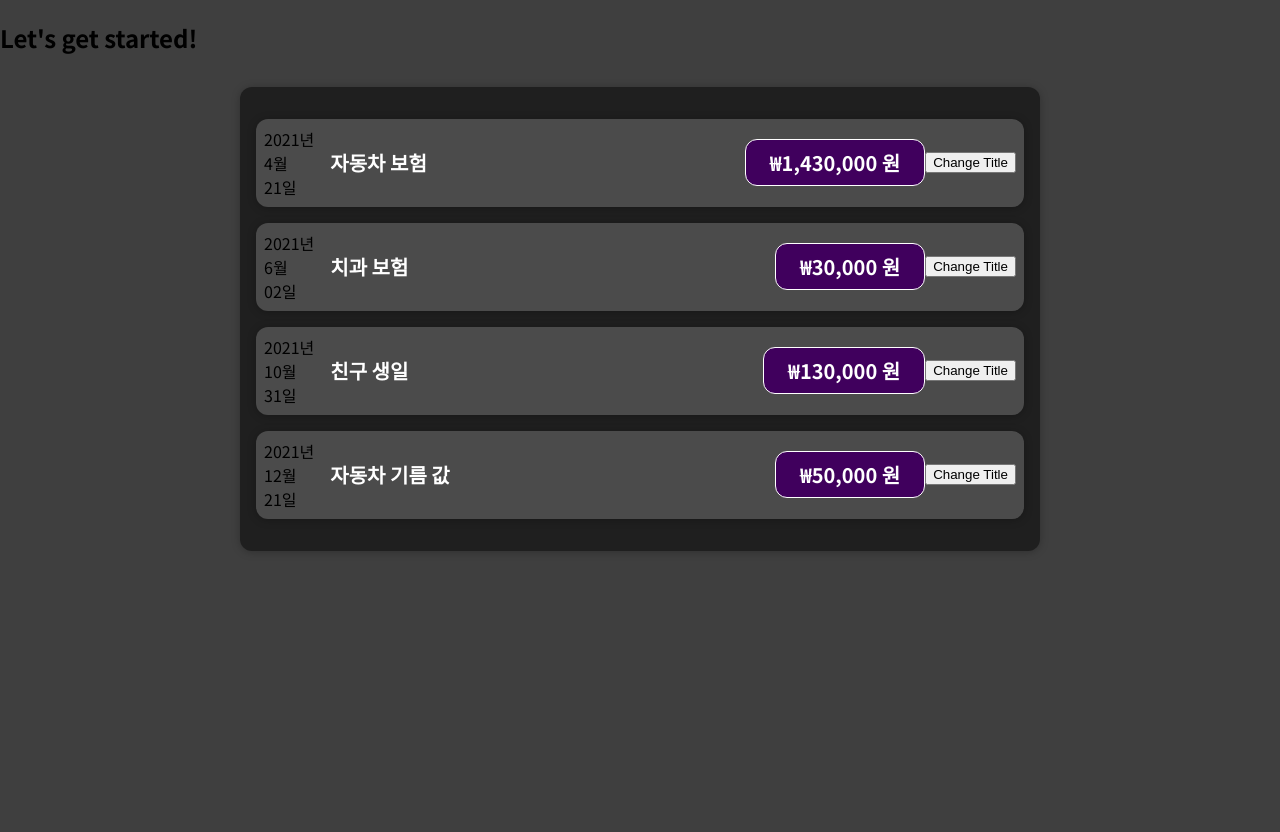
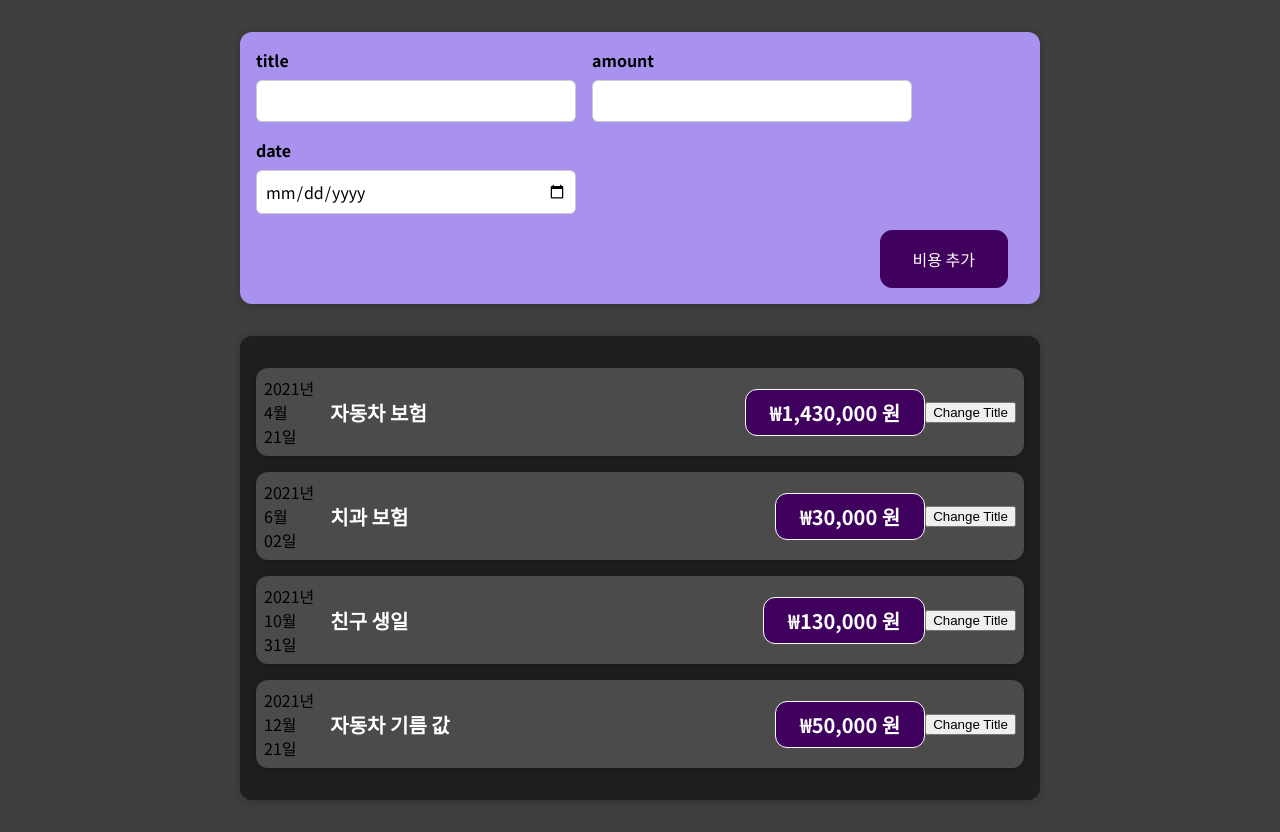
Before and after one commit to qhrdmaaksen/CostTrackerSideProject, a React (Create React App) app: page / in a window 1280 px wide. Before the commit the page ends 800 px from the top, so only its background shows below. Built offline with nearby package versions, Linux system fonts and the light colour scheme.

Commit message:
Update: 비용 추가 및 날짜,제목 기본 구성 추가 커밋

```diff
--- a/src/App.js
+++ b/src/App.js
@@ -1,5 +1,6 @@
 import React from 'react';
 import Expenses from './components/Expenses/Expenses';
+import NewExpense from "./components/NewExpense/NewExpense";
 
 function App() {
 	const expenses = [{
@@ -32,7 +33,7 @@
 	// );
 	return (
 			<div>
-				<h2>Let's get started!</h2>
+				<NewExpense />
 				<Expenses items={expenses} />
 			</div>
 	);
--- a/src/components/NewExpense/ExpenseForm.js
+++ b/src/components/NewExpense/ExpenseForm.js
@@ -1,11 +1,28 @@
 import React from 'react';
 import './ExpenseForm.css'
 import NewExpense from './NewExpense';
+
 const ExpenseForm = () => {
 	return (
-			<div>
-				<NewExpense />
-			</div>
+			<form action="">
+				<div className="new-expense__controls">
+					<div className="new-expense__control">
+						<label>title</label>
+						<input type="text"/>
+					</div>
+					<div className="new-expense__control">
+						<label>amount</label>
+						<input type="number" min="0" step="10"/>
+					</div>
+					<div className="new-expense__control">
+						<label>date</label>
+						<input type="date" min="1950-01-01" max="2022-06-10"/>
+					</div>
+				</div>
+				<div className="new-expense__actions">
+					<button type="submit">비용 추가</button>
+				</div>
+			</form>
 	)
 }
 export default ExpenseForm;
--- a/src/components/NewExpense/NewExpense.js
+++ b/src/components/NewExpense/NewExpense.js
@@ -1,9 +1,10 @@
 import React from 'react';
 import './NewExpense.css'
+import ExpenseForm from './ExpenseForm'
 const NewExpense = () => {
 	return (
 			<div className="new-expense">
-				<from></from>
+				<ExpenseForm />
 			</div>
 	)
 }
```
Also changed, not shown: 1 other file (tests, documents, lock files or other folders).
